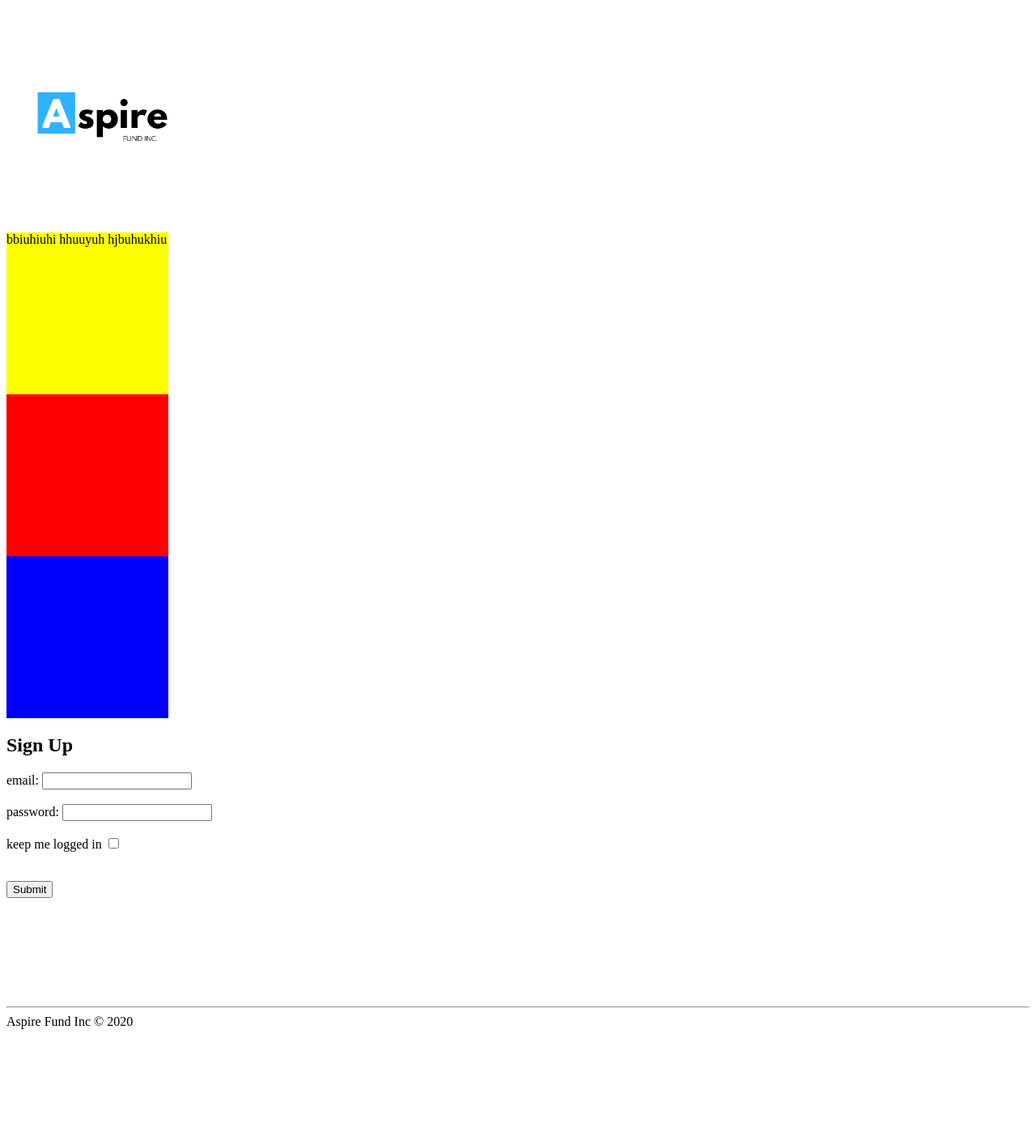
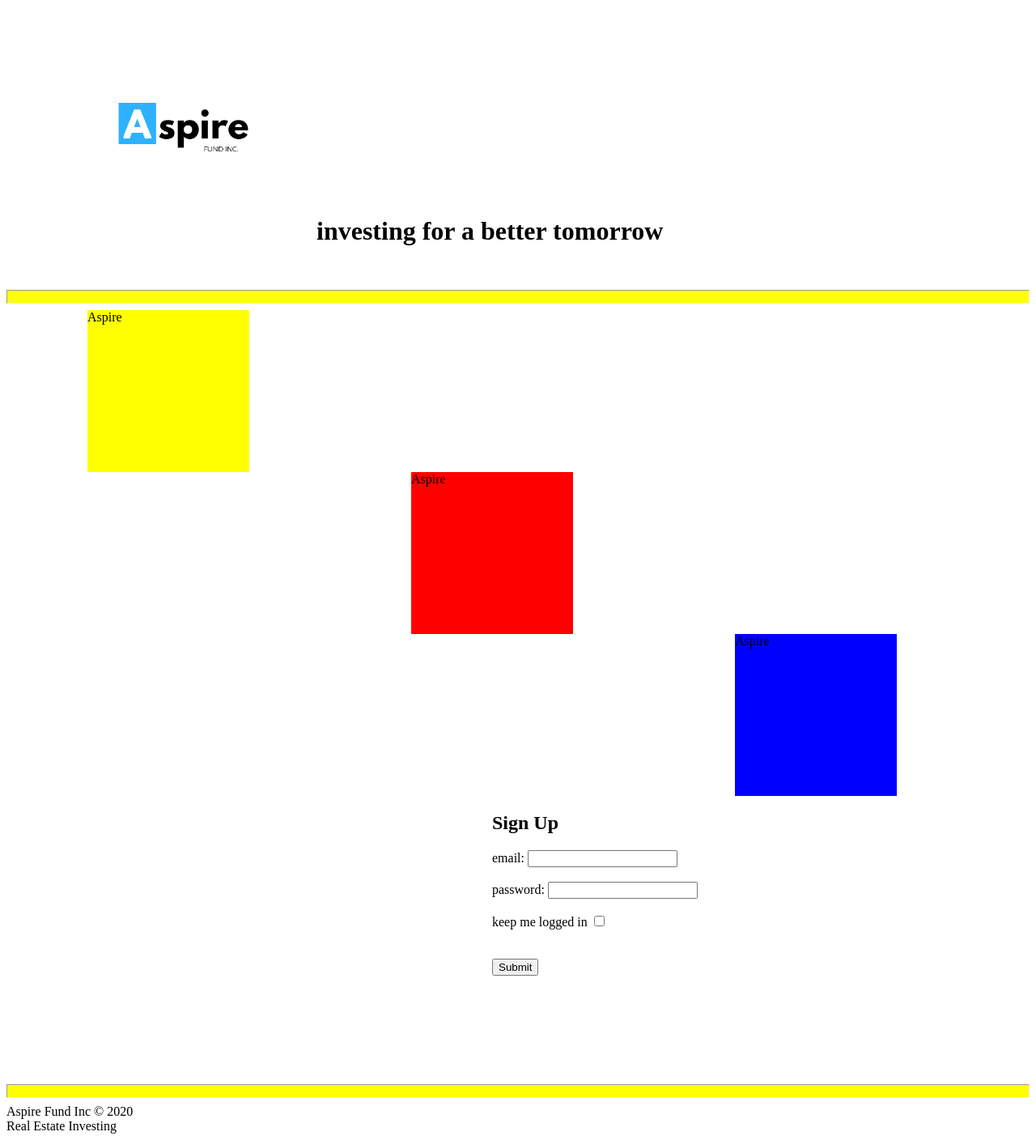
Before and after one commit to shotz1627/aspirefundinc, a plain HTML site: page index.html in a window 1280 px wide. Shown: the whole page at 81% size. Before the commit the page ends 1279 px from the top, so only its background shows below. Drawn offline with Linux system fonts and the light colour scheme.

Commit message:
Add files via upload
v1.0

```diff
--- a/index.html
+++ b/index.html
@@ -7,19 +7,20 @@
   <title>Aspire Fund Inc</title>
 </head>
 
-<body>
+<body><h1>
   <img src="img/aspirelogo.png" alt style="width:275px;">
+    <p class="slogan"><strong>investing for a better tomorrow</strong></p>
+    </h1>
+    <hr>
   <div class="top">
-  bbiuhiuhi
-  hhuuyuh
-  hjbuhukhiu
+    Aspire
 
   </div>
   <div class="middle">
-
+    Aspire
   </div>
   <div class="bottom">
-
+    Aspire
   </div>
   <h2>Sign Up</h2>
   <p></p>
@@ -44,7 +45,7 @@
 <br><br><br>
 <div class="wrapper">
   <hr>
-    <footer class="page-footer">Aspire Fund Inc &copy 2020</footer>
+  <footer class="page-footer">Aspire Fund Inc &copy 2020 <br>Real Estate Investing</footer>
 </div>
 
 
--- a/styles.css
+++ b/styles.css
@@ -4,19 +4,41 @@ body {
 .top {
   height: 200px;
   width: 200px;
+  margin-left: 100px;
   background-color: yellow;
 }
 .middle {
   background-color: red;
   height: 200px;
   width: 200px;
+  margin-left: 500px;
 }
 .bottom {
   background-color: blue;
   height: 200px;
   width: 200px;
+  margin-left: 900px;
 }
 footer {
   margin-left:  0;
   margin-right: 0;
 }
+form {
+  margin-left: 600px;
+}
+
+h2 {
+  margin-left: 600px;
+}
+img {
+  margin-left: 100px;
+  display: inline-block;
+  margin-bottom: 0;
+}
+.slogan {
+  display: inline-block;
+}
+hr {
+  height: 15px;
+  background-color: yellow;
+}
```
